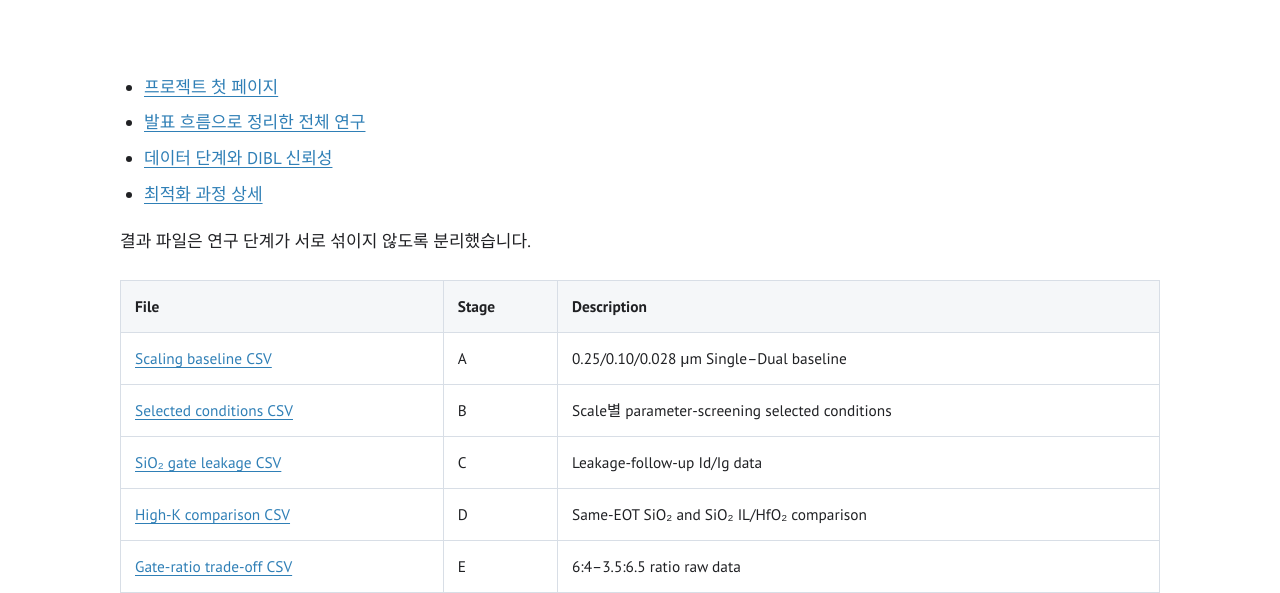
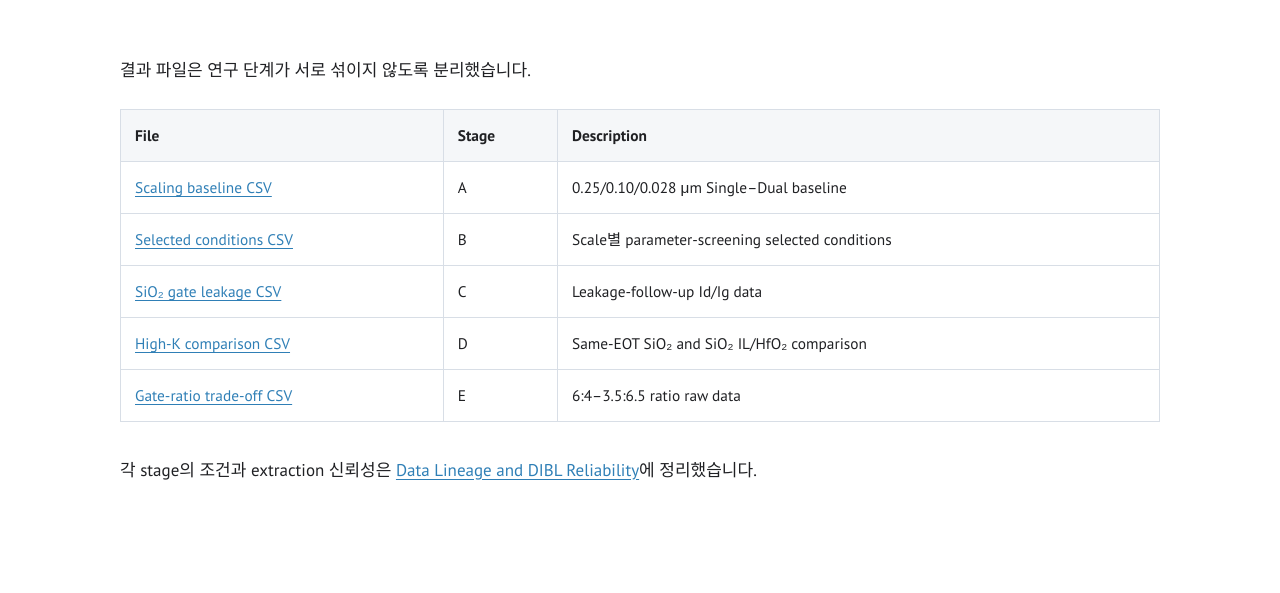
Before and after one commit to jujushmaterial/TCAD-Dual-Metal-Gate-MOSFET-Feasibility-Study, a Jekyll site: the page built from results/index.md, in a window 1280 px wide, cut to the strip 251-844 px from the top of the page. Built offline with Jekyll 4.4.1, drawn with Linux system fonts in a browser that asks for light colours; some web fonts are replaced; some of the changed text lies outside the part shown.

Commit message:
Simplify results navigation and data policy

```diff
--- a/results/index.md
+++ b/results/index.md
@@ -4,11 +4,6 @@
 ---
 
 # Results and Data
-
-- [프로젝트 첫 페이지](../)
-- [발표 흐름으로 정리한 전체 연구](../study/)
-- [데이터 단계와 DIBL 신뢰성](../appendix/data_lineage_and_reliability.html)
-- [최적화 과정 상세](../appendix/optimization_details.html)
 
 결과 파일은 연구 단계가 서로 섞이지 않도록 분리했습니다.
 
@@ -20,12 +15,4 @@
 | [High-K comparison CSV](https://github.com/jujushmaterial/TCAD-Dual-Metal-Gate-MOSFET-Feasibility-Study/blob/main/results/high_k_comparison.csv) | D | Same-EOT SiO₂ and SiO₂ IL/HfO₂ comparison |
 | [Gate-ratio trade-off CSV](https://github.com/jujushmaterial/TCAD-Dual-Metal-Gate-MOSFET-Feasibility-Study/blob/main/results/gate_ratio_tradeoff.csv) | E | 6:4–3.5:6.5 ratio raw data |
 
-## Data policy
-
-- 발표 15장의 scaling-stage 0.028 μm 값과 발표 17장의 leakage-follow-up 값을 같은 unchanged condition으로 합치지 않습니다.
-- 초기 발표 DIBL을 corrected extraction 결과로 소급 교체하지 않습니다.
-- low-confidence DIBL outlier를 명시합니다.
-- High-K Ig는 calibrated absolute prediction이 아니라 동일 framework 안의 relative first-pass comparison입니다.
-- Gate-ratio 5:5는 global optimum이 아니라 balanced reference condition입니다.
-
 각 stage의 조건과 extraction 신뢰성은 [Data Lineage and DIBL Reliability](../appendix/data_lineage_and_reliability.html)에 정리했습니다.
```
